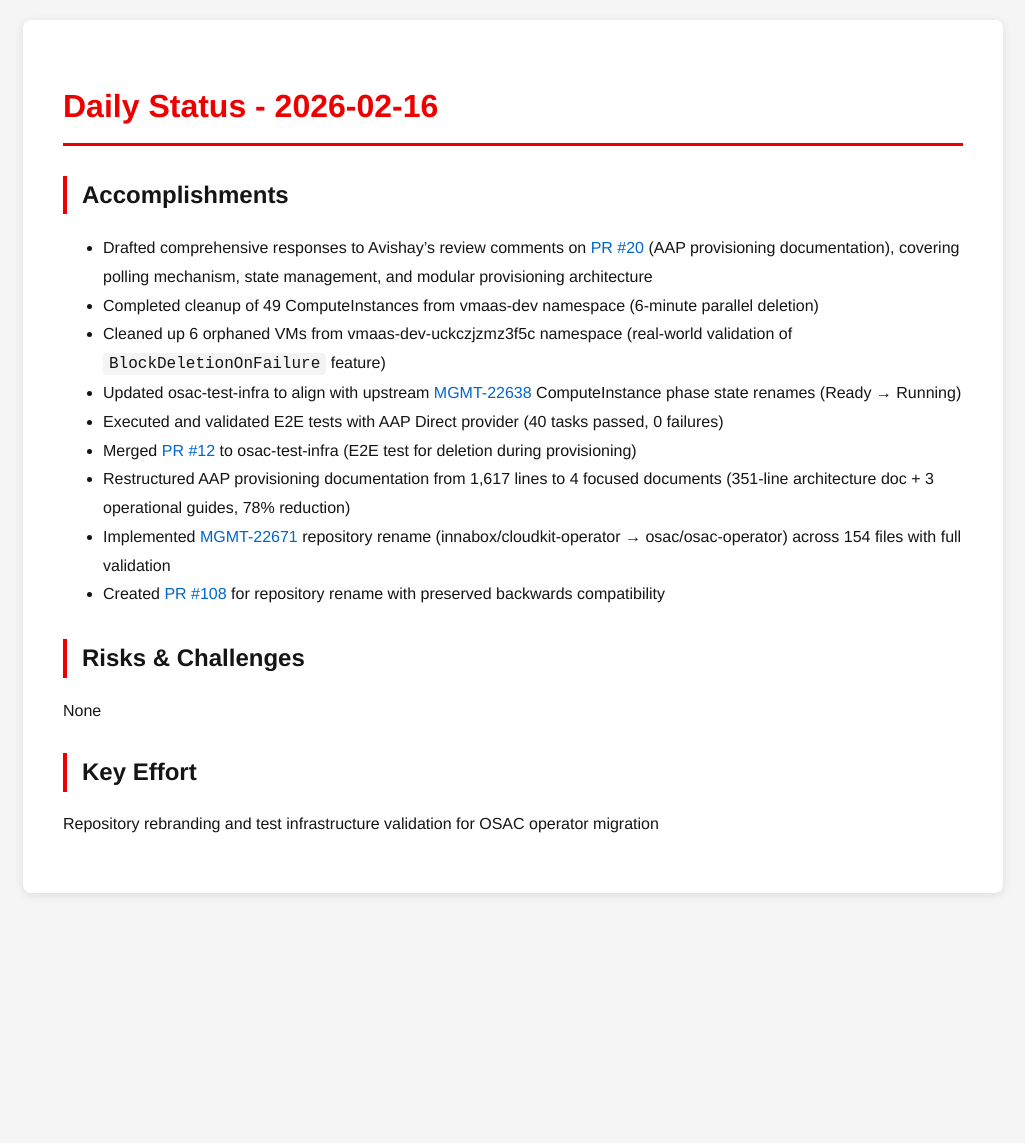
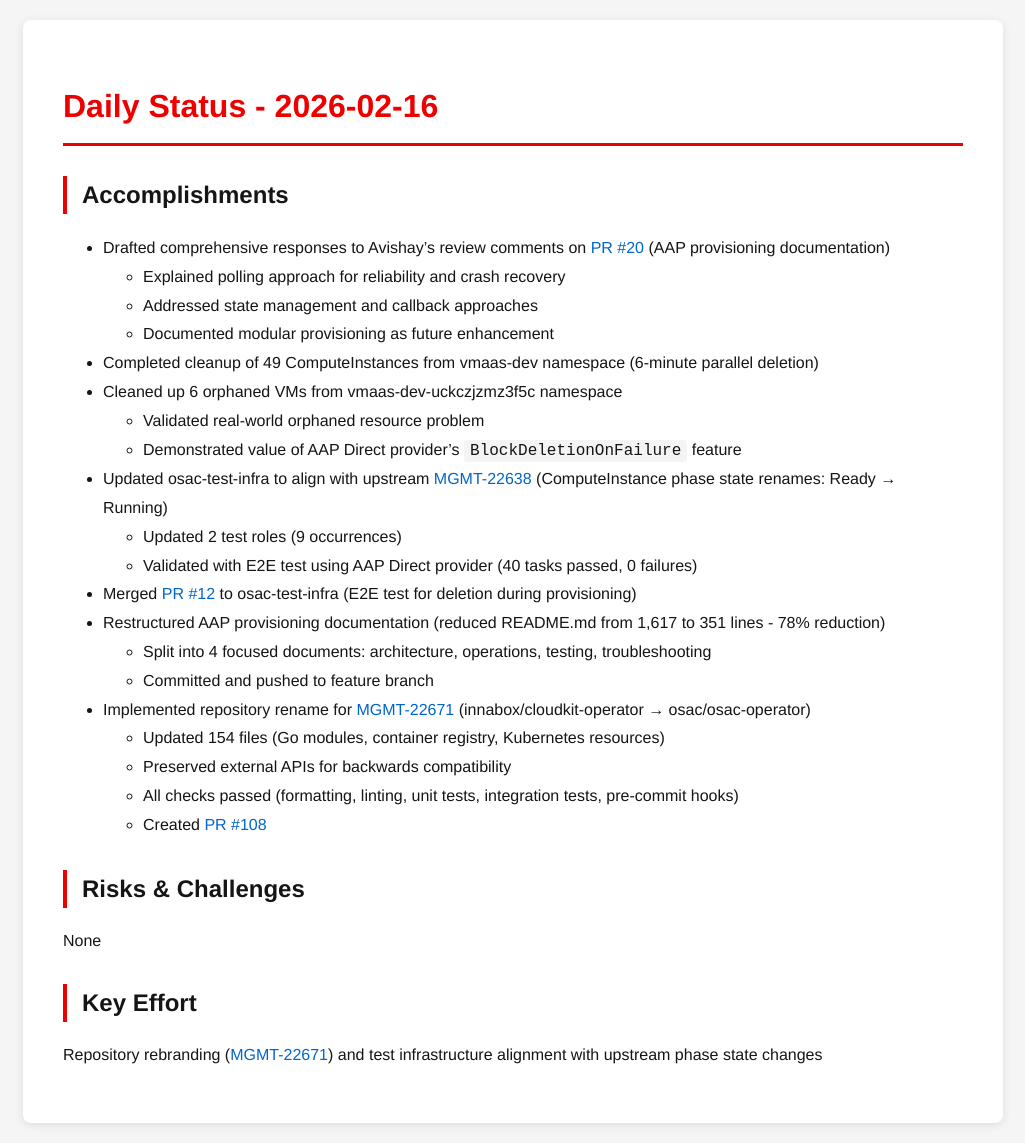
Before and after one commit to tzvatot/daily-status, a Jekyll site: the page built from 2026-02-16.md, in a window 1280 px wide. Shown: the whole page, without its empty margins (127-1152 px from the left). Built offline with Jekyll 4.4.1, drawn with Linux system fonts in a browser that asks for light colours; before the commit the page ends 913 px from its top, so only the background shows below that.

Commit message:
Daily status update - 2026-02-16

```diff
--- a/2026-02-16.md
+++ b/2026-02-16.md
@@ -8,15 +8,26 @@ date: 2026-02-16
 
 ## Accomplishments
 
-- Drafted comprehensive responses to Avishay's review comments on [PR #20](https://github.com/osac-project/docs/pull/20) (AAP provisioning documentation), covering polling mechanism, state management, and modular provisioning architecture
+- Drafted comprehensive responses to Avishay's review comments on [PR #20](https://github.com/osac-project/docs/pull/20) (AAP provisioning documentation)
+  - Explained polling approach for reliability and crash recovery
+  - Addressed state management and callback approaches
+  - Documented modular provisioning as future enhancement
 - Completed cleanup of 49 ComputeInstances from vmaas-dev namespace (6-minute parallel deletion)
-- Cleaned up 6 orphaned VMs from vmaas-dev-uckczjzmz3f5c namespace (real-world validation of `BlockDeletionOnFailure` feature)
-- Updated osac-test-infra to align with upstream [MGMT-22638](https://issues.redhat.com/browse/MGMT-22638) ComputeInstance phase state renames (Ready → Running)
-- Executed and validated E2E tests with AAP Direct provider (40 tasks passed, 0 failures)
+- Cleaned up 6 orphaned VMs from vmaas-dev-uckczjzmz3f5c namespace
+  - Validated real-world orphaned resource problem
+  - Demonstrated value of AAP Direct provider's `BlockDeletionOnFailure` feature
+- Updated osac-test-infra to align with upstream [MGMT-22638](https://issues.redhat.com/browse/MGMT-22638) (ComputeInstance phase state renames: Ready → Running)
+  - Updated 2 test roles (9 occurrences)
+  - Validated with E2E test using AAP Direct provider (40 tasks passed, 0 failures)
 - Merged [PR #12](https://github.com/osac-project/osac-test-infra/pull/12) to osac-test-infra (E2E test for deletion during provisioning)
-- Restructured AAP provisioning documentation from 1,617 lines to 4 focused documents (351-line architecture doc + 3 operational guides, 78% reduction)
-- Implemented [MGMT-22671](https://issues.redhat.com/browse/MGMT-22671) repository rename (innabox/cloudkit-operator → osac/osac-operator) across 154 files with full validation
-- Created [PR #108](https://github.com/osac-project/osac-operator/pull/108) for repository rename with preserved backwards compatibility
+- Restructured AAP provisioning documentation (reduced README.md from 1,617 to 351 lines - 78% reduction)
+  - Split into 4 focused documents: architecture, operations, testing, troubleshooting
+  - Committed and pushed to feature branch
+- Implemented repository rename for [MGMT-22671](https://issues.redhat.com/browse/MGMT-22671) (innabox/cloudkit-operator → osac/osac-operator)
+  - Updated 154 files (Go modules, container registry, Kubernetes resources)
+  - Preserved external APIs for backwards compatibility
+  - All checks passed (formatting, linting, unit tests, integration tests, pre-commit hooks)
+  - Created [PR #108](https://github.com/osac-project/osac-operator/pull/108)
 
 ## Risks & Challenges
 
@@ -24,4 +35,4 @@ None
 
 ## Key Effort
 
-Repository rebranding and test infrastructure validation for OSAC operator migration
+Repository rebranding ([MGMT-22671](https://issues.redhat.com/browse/MGMT-22671)) and test infrastructure alignment with upstream phase state changes
```
